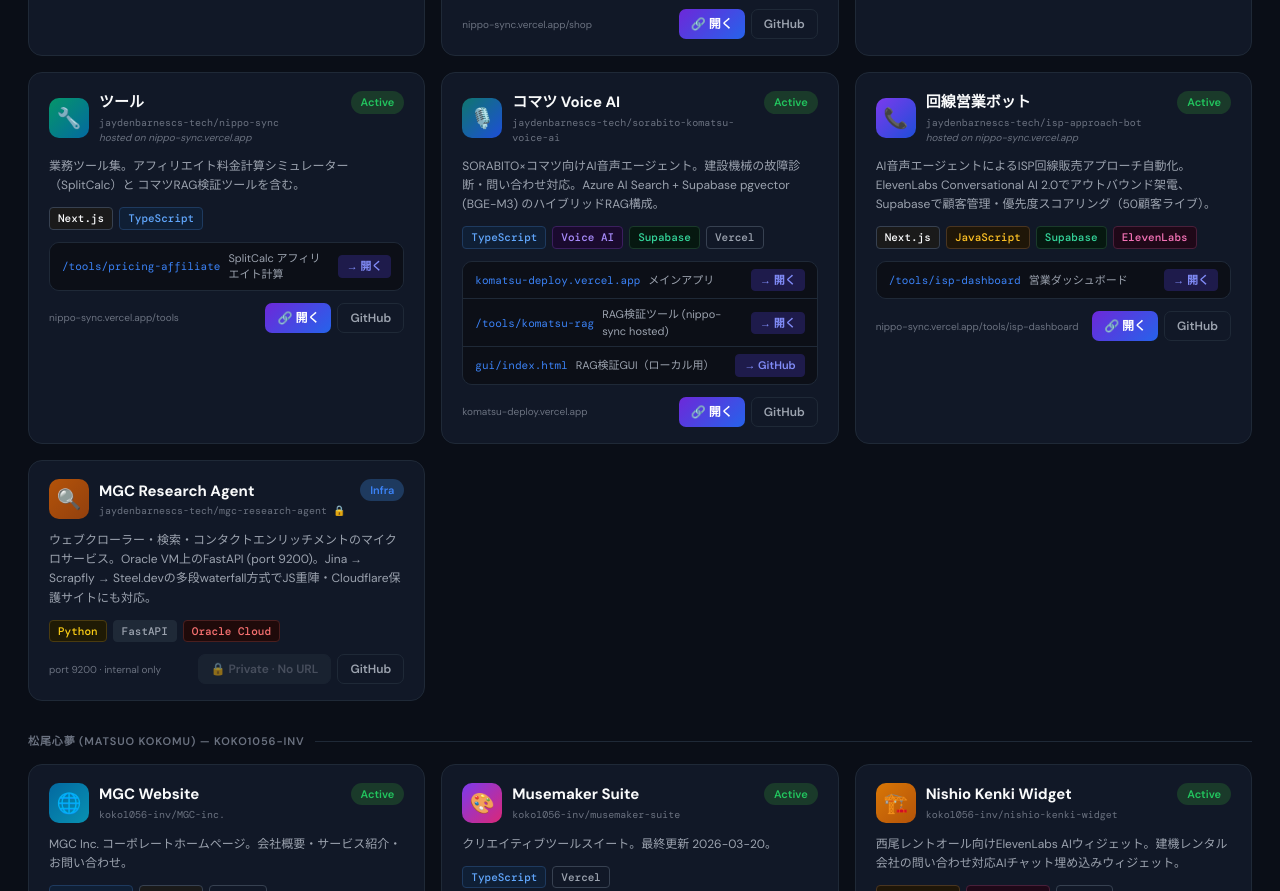
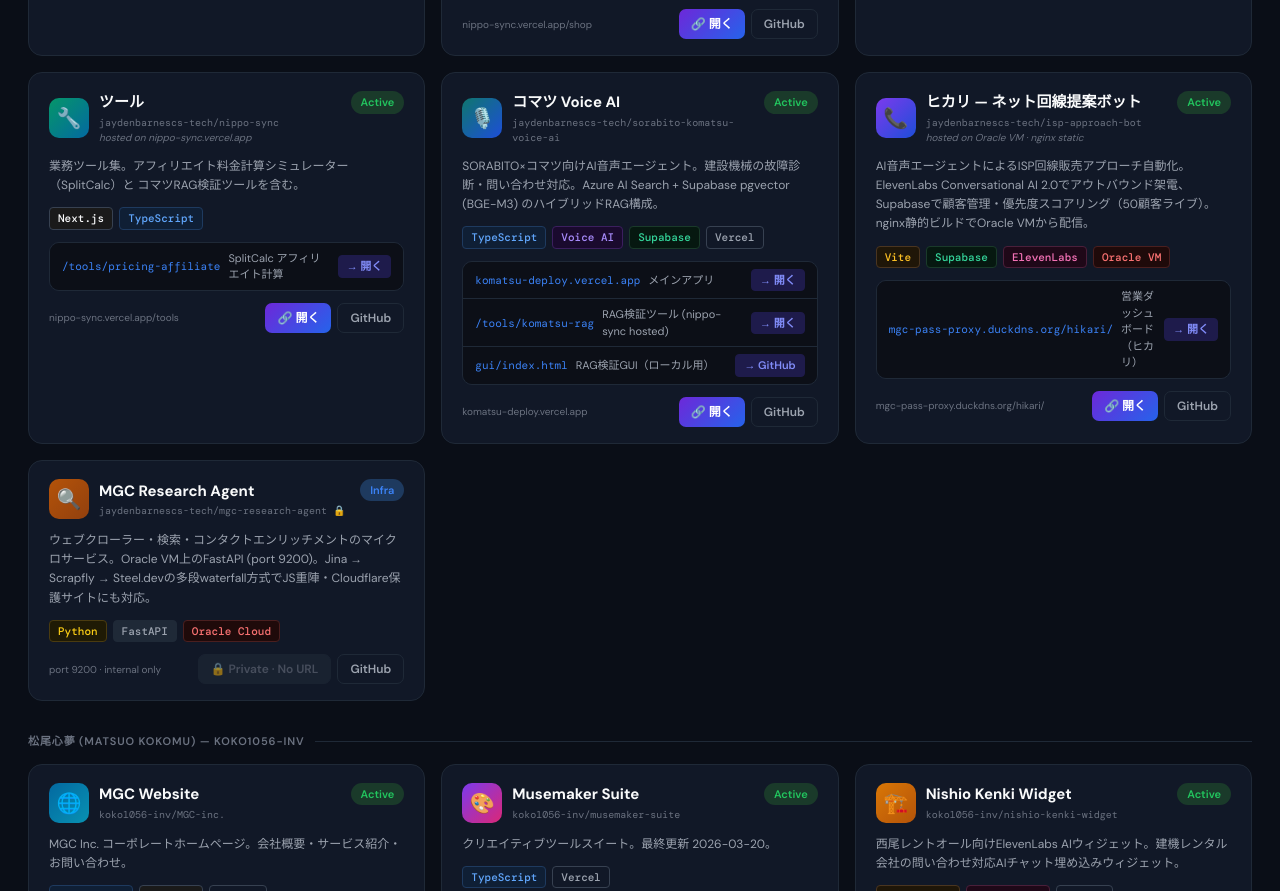
Before and after one commit to jaydenbarnescs-tech/mgc-dev-hub, a plain HTML site: page index.html in a window 1280 px wide. Shown: the part 823-1714 px from the top of the page. Drawn offline with nearby package versions, Linux system fonts and the light colour scheme.

Commit message:
fix: correct 回線営業ボット URL — hosted at mgc-pass-proxy.duckdns.org/hikari/ (nginx static, Oracle VM), not nippo-sync

```diff
--- a/index.html
+++ b/index.html
@@ -291,21 +291,21 @@
           <div class="card-icon-wrap">
             <div class="card-icon" style="background:linear-gradient(135deg,#7c3aed,#1d4ed8)">📞</div>
             <div>
-              <div class="card-title">回線営業ボット</div>
+              <div class="card-title">ヒカリ — ネット回線提案ボット</div>
               <div class="card-repo">jaydenbarnescs-tech/isp-approach-bot</div>
-              <div class="card-note">hosted on nippo-sync.vercel.app</div>
+              <div class="card-note">hosted on Oracle VM · nginx static</div>
             </div>
           </div>
           <span class="badge badge-active">Active</span>
         </div>
-        <div class="card-desc">AI音声エージェントによるISP回線販売アプローチ自動化。ElevenLabs Conversational AI 2.0でアウトバウンド架電、Supabaseで顧客管理・優先度スコアリング（50顧客ライブ）。</div>
-        <div class="tags"><span class="tag tag-next">Next.js</span><span class="tag tag-js">JavaScript</span><span class="tag tag-supabase">Supabase</span><span class="tag tag-eleven">ElevenLabs</span></div>
+        <div class="card-desc">AI音声エージェントによるISP回線販売アプローチ自動化。ElevenLabs Conversational AI 2.0でアウトバウンド架電、Supabaseで顧客管理・優先度スコアリング（50顧客ライブ）。nginx静的ビルドでOracle VMから配信。</div>
+        <div class="tags"><span class="tag tag-js">Vite</span><span class="tag tag-supabase">Supabase</span><span class="tag tag-eleven">ElevenLabs</span><span class="tag tag-oracle">Oracle VM</span></div>
         <div class="pages">
-          <div class="page-row"><span class="page-path">/tools/isp-dashboard</span><span class="page-name">営業ダッシュボード</span><a class="page-link" href="https://nippo-sync.vercel.app/tools/isp-dashboard" target="_blank">→ 開く</a></div>
+          <div class="page-row"><span class="page-path">mgc-pass-proxy.duckdns.org/hikari/</span><span class="page-name">営業ダッシュボード（ヒカリ）</span><a class="page-link" href="https://mgc-pass-proxy.duckdns.org/hikari/" target="_blank">→ 開く</a></div>
         </div>
         <div class="card-footer">
-          <div class="updated">nippo-sync.vercel.app/tools/isp-dashboard</div>
-          <div class="actions"><a class="btn btn-primary" href="https://nippo-sync.vercel.app/tools/isp-dashboard" target="_blank">🔗 開く</a><a class="btn btn-ghost" href="https://github.com/jaydenbarnescs-tech/isp-approach-bot" target="_blank">GitHub</a></div>
+          <div class="updated">mgc-pass-proxy.duckdns.org/hikari/</div>
+          <div class="actions"><a class="btn btn-primary" href="https://mgc-pass-proxy.duckdns.org/hikari/" target="_blank">🔗 開く</a><a class="btn btn-ghost" href="https://github.com/jaydenbarnescs-tech/isp-approach-bot" target="_blank">GitHub</a></div>
         </div>
       </div>
 
```
